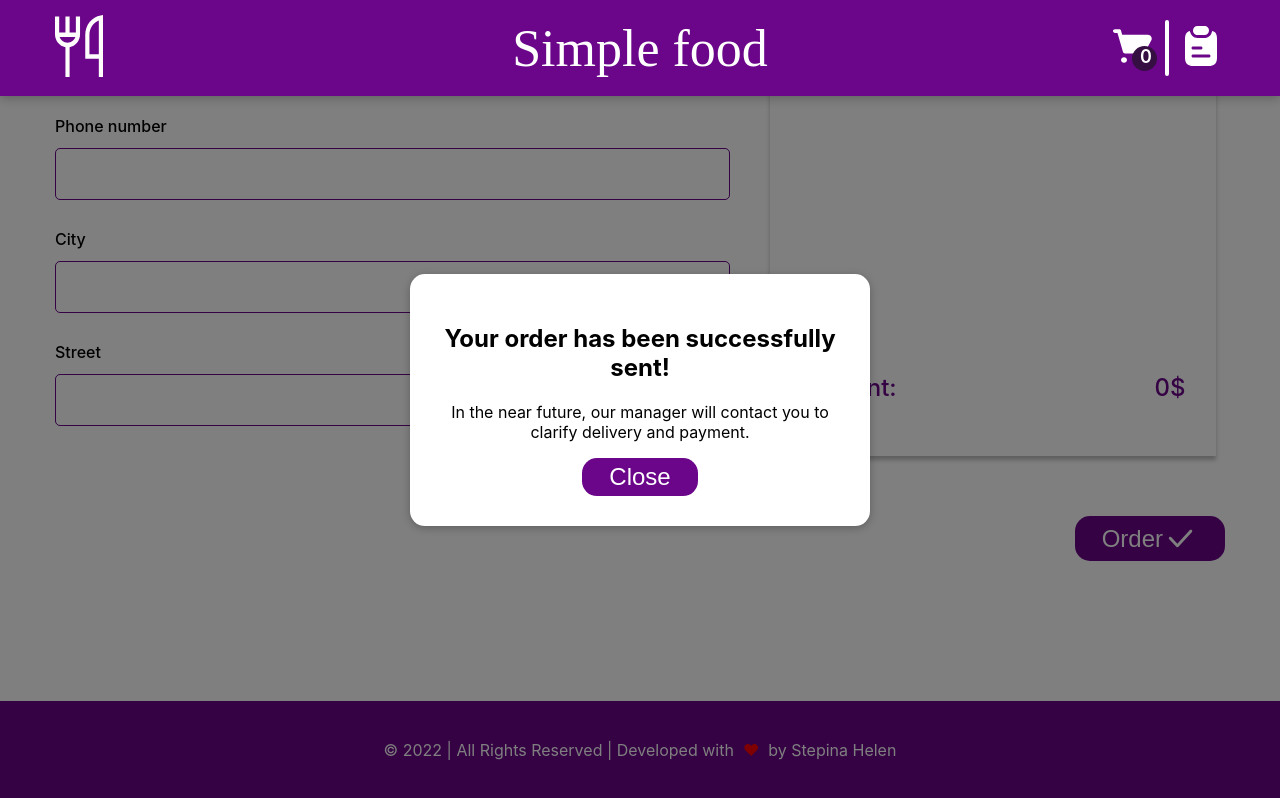
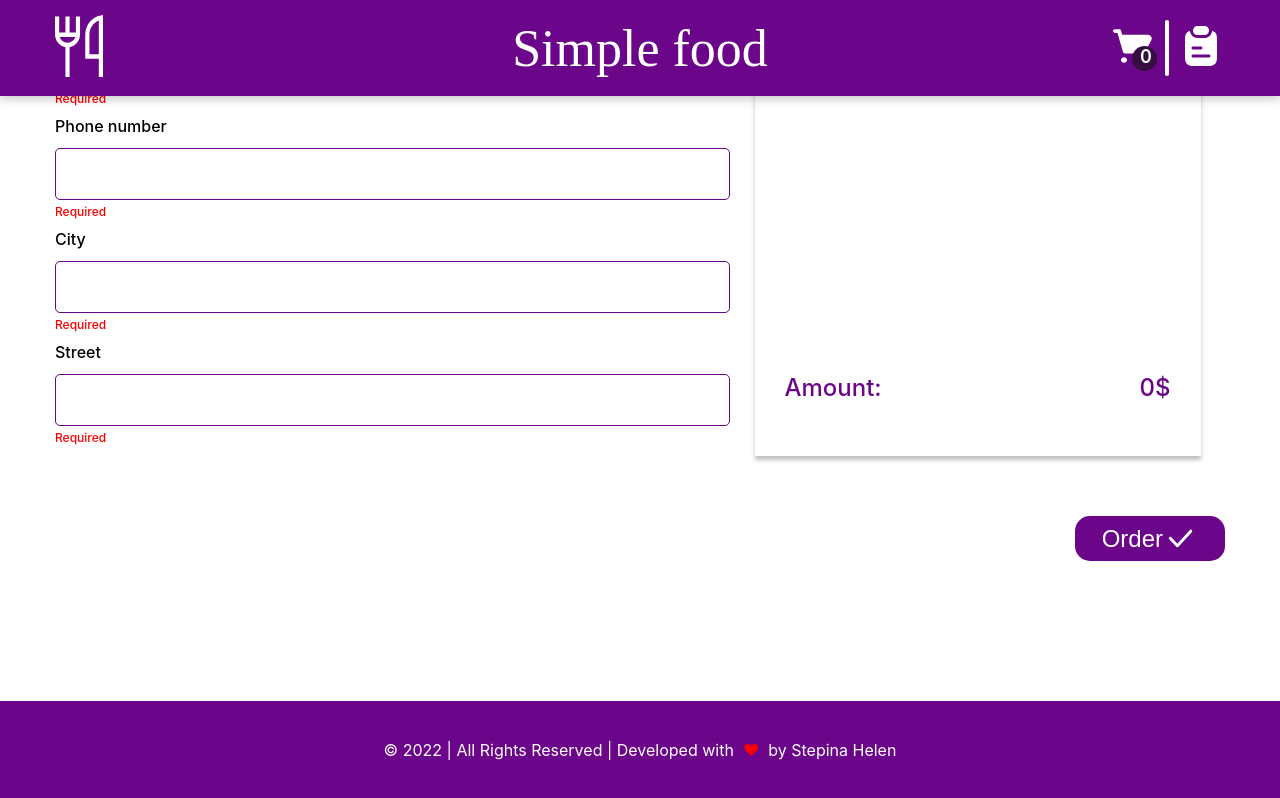
Before and after one commit to StepinaHelen/Simple_Food, a React (Create React App) app: page /order-page in a window 1280 px wide. Both pictures are taken after a click on the button "Order". Shown: the part 352-1150 px from the top of the page. Built offline with nearby package versions, Linux system fonts and the light colour scheme; no server answers.

Commit message:
add validation for form

```diff
--- a/package.json
+++ b/package.json
@@ -12,6 +12,7 @@
     "@types/react-dom": "^18.0.6",
     "@types/styled-components": "^5.1.26",
     "axios": "^1.2.1",
+    "formik": "^2.2.9",
     "jest-environment-jsdom": "^29.1.2",
     "jest-styled-components": "^7.1.1",
     "json-server": "^0.17.0",
@@ -21,7 +22,8 @@
     "react-scripts": "5.0.1",
     "react-toastify": "^9.1.1",
     "styled-components": "^5.3.5",
-    "typescript": "^4.8.3"
+    "typescript": "^4.8.3",
+    "yup": "^0.32.11"
   },
   "devDependencies": {
     "@babel/core": "^7.14.6",
--- /dev/null
+++ b/src/common/utils.js
@@ -0,0 +1,20 @@
+import * as Yup from "yup";
+const phoneRegExp =
+  /^((\\+[1-9]{1,4}[ \\-]*)|(\\([0-9]{2,3}\\)[ \\-]*)|([0-9]{2,4})[ \\-]*)*?[0-9]{3,4}?[ \\-]*[0-9]{3,4}?$/;
+
+export const stringMinMaxRequired = Yup.string()
+  .min(3, "Too short!")
+  .max(50, "Too long!")
+  .required("Required");
+
+export const phoneValidRequired = Yup.string()
+  .required("Required")
+  .matches(phoneRegExp, "Phone number is not valid");
+
+export const OrderSchema = Yup.object().shape({
+  name: stringMinMaxRequired,
+  surName: stringMinMaxRequired,
+  phone: phoneValidRequired,
+  city: stringMinMaxRequired,
+  street: stringMinMaxRequired,
+});
--- a/src/components/Modals/ModalsStyles.js
+++ b/src/components/Modals/ModalsStyles.js
@@ -8,6 +8,7 @@ export const BackdropWrapper = styled.div`
   left: 0;
   overflow-y: scroll;
   background-color: rgba(0, 0, 0, 0.5);
+  z-index: 100;
 `;
 
 export const ModalWrapper = styled.div`
@@ -23,4 +24,5 @@ export const ModalWrapper = styled.div`
   width: 100%;
   animation: slide-down 300ms ease-out forwards;
   text-align: center;
+  z-index: 100;
 `;
--- a/src/components/Orders/OrderForm.js
+++ b/src/components/Orders/OrderForm.js
@@ -1,30 +1,42 @@
-import { Form } from "./OrdersStyles";
+import { FormWrapper } from "./OrdersStyles";
+import { Form, Field, useFormikContext } from "formik";
 
-const OrderForm = ({ onFormChange }) => {
+const OrderForm = () => {
+  const { errors, touched } = useFormikContext();
+
   return (
+    <>
+      <FormWrapper>
+        <h2>Order summaries:</h2>
         <Form>
-      <h2>Order summaries:</h2>
           <label className="control">
             First Name
-        <input name="name" type="text" onChange={onFormChange} />
+            <Field name="name" />
+            {errors.name && touched.name ? <p>{errors.name}</p> : null}
           </label>
           <label className="control">
             Last Name
-        <input name="surName" type="text" onChange={onFormChange} />
+            <Field name="surName" />
+            {errors.surName && touched.surName ? <p>{errors.surName}</p> : null}
           </label>
           <label className="control">
             Phone number
-        <input name="phone" type="text" onChange={onFormChange} />
+            <Field name="phone" type="number" />
+            {errors.phone && touched.phone ? <p>{errors.phone}</p> : null}
           </label>
           <label className="control">
             City
-        <input name="city" type="text" onChange={onFormChange} />
+            <Field name="city" type="text" />
+            {errors.city && touched.city ? <p>{errors.city}</p> : null}
           </label>
           <label className="control">
             Street
-        <input name="street" type="text" onChange={onFormChange} />
+            <Field name="street" type="text" />
+            {errors.street && touched.street ? <p>{errors.street}</p> : null}
           </label>
         </Form>
+      </FormWrapper>
+    </>
   );
 };
 
--- a/src/components/Orders/OrdersStyles.js
+++ b/src/components/Orders/OrdersStyles.js
@@ -121,13 +121,21 @@ export const WrapperList = styled.div`
   width: 100%;
 `;
 
-export const Form = styled.form`
+export const FormWrapper = styled.div`
+  width: 675px;
   label {
     display: flex;
     flex-direction: column;
     font-weight: 500;
     font-size: 16px;
     line-height: 19px;
+    position: relative;
+    p {
+      position: absolute;
+      color: red;
+      bottom: -3px;
+      font-size: 12px;
+    }
   }
 
   h2 {
@@ -146,11 +154,26 @@ export const Form = styled.form`
     width: 100%;
     font-size: 24px;
     line-height: 28px;
-
-    @media screen and (min-width: 1200px) {
-      width: 675px;
-      max-width: 675px;
-      margin-right: 30px;
+    button {
+      display: block;
+    }
+    .icon {
+      height: 35px;
+      width: 35px;
     }
   }
 `;
+
+export const BtnContainer = styled.div`
+  display: flex;
+  justify-content: center;
+
+  .icon {
+    height: 35px;
+    width: 35px;
+  }
+
+  @media screen and (min-width: 1200px) {
+    justify-content: end;
+  }
+`;
--- a/src/components/Pages/OrderPage.js
+++ b/src/components/Pages/OrderPage.js
@@ -10,6 +10,8 @@ import ShadowContainer from "../Base/Containers/ShadowContainer";
 import Modal from "../Modals/Modal";
 import { OrderContainer, BtnContainer, Wrapper } from "./PagesStyles";
 import { postOrderToHistory } from "../../services/common-service";
+import { Formik } from "formik";
+import { OrderSchema } from "../../common/utils";
 
 const initialFormState = {
   name: "",
@@ -20,31 +22,21 @@ const initialFormState = {
 };
 
 const OrderPage = () => {
-  const [form, setForm] = useState(initialFormState);
-
-  const onFormChange = (e) => {
-    setForm((previous) => {
-      return {
-        ...previous,
-        [e.target.name]: e.target.value,
-      };
-    });
-  };
-
-  const cartContext = useContext(CartContext);
-
   const [showModal, setShowModal] = useState(false);
   const navigate = useNavigate();
 
-  const submitHandler = () => {
-    postOrderToHistory(form, cartContext);
+  const modalHandler = () => {
+    navigate("/order-history");
+  };
+
+  const submitHandler = (values) => {
+    console.log(values, cartContext.items);
+    postOrderToHistory(values, cartContext);
     setShowModal(true);
     cartContext.clearCart();
   };
 
-  const modalHandler = () => {
-    navigate("/order-history");
-  };
+  const cartContext = useContext(CartContext);
 
   return (
     <>
@@ -55,10 +47,17 @@ const OrderPage = () => {
           onCloseModal={modalHandler}
         />
       )}
+      <Formik
+        initialValues={initialFormState}
+        validationSchema={OrderSchema}
+        onSubmit={submitHandler}
+      >
+        {({ submitForm }) => (
           <CommonContainer withMargin={true}>
             <Wrapper>
               <OrderContainer>
-            <OrderForm onFormChange={onFormChange}></OrderForm>
+                <OrderForm cartContext={cartContext}></OrderForm>
+
                 <ShadowContainer withShadow={"withShadow"}>
                   <OrderList
                     orderItems={cartContext.items}
@@ -67,12 +66,14 @@ const OrderPage = () => {
                 </ShadowContainer>
               </OrderContainer>
               <BtnContainer>
-            <Button className={"order"} onClick={submitHandler}>
+                <Button className={"order"} onClick={submitForm} type="button">
                   Order <Icons name="check" classes={"icon"} />
                 </Button>
               </BtnContainer>
             </Wrapper>
           </CommonContainer>
+        )}
+      </Formik>
     </>
   );
 };
```
Also changed, not shown: 1 other file (tests, documents, lock files or other folders). Lines whose indentation alone changed are shown as unchanged.
